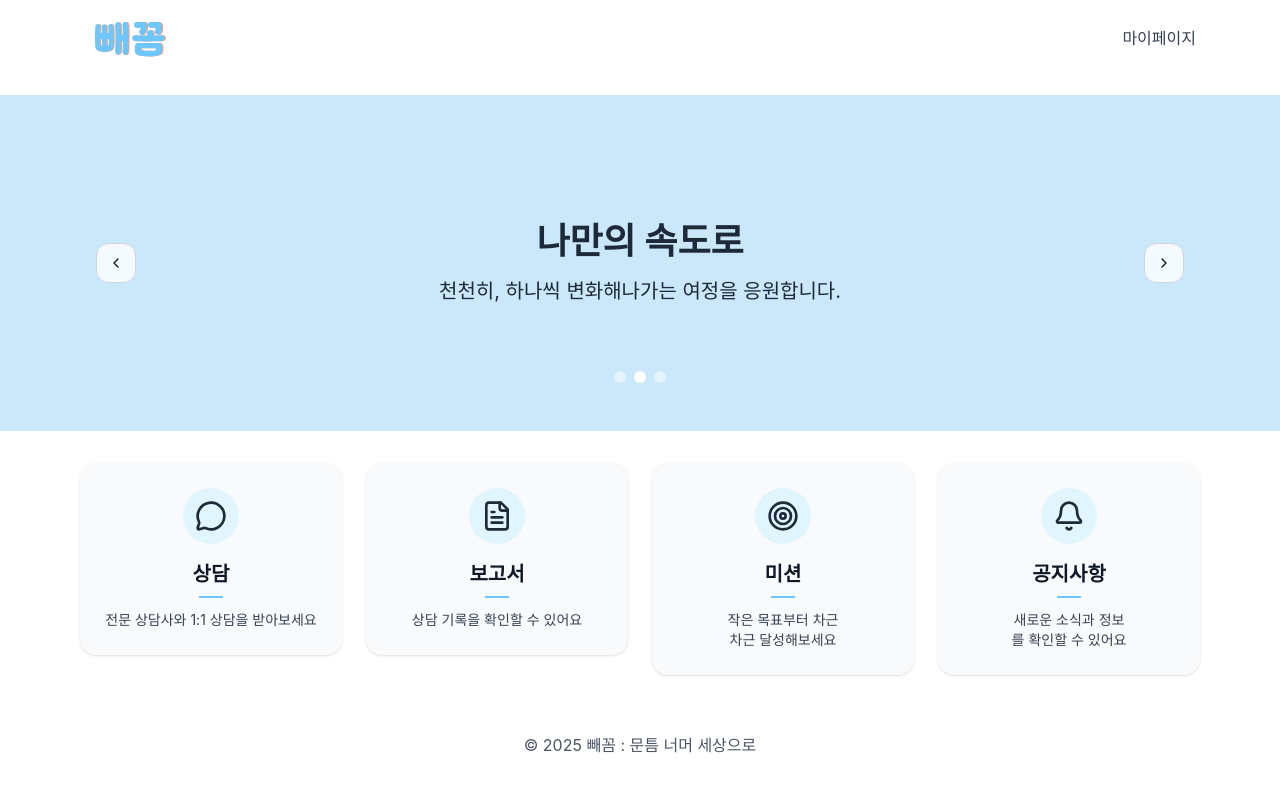
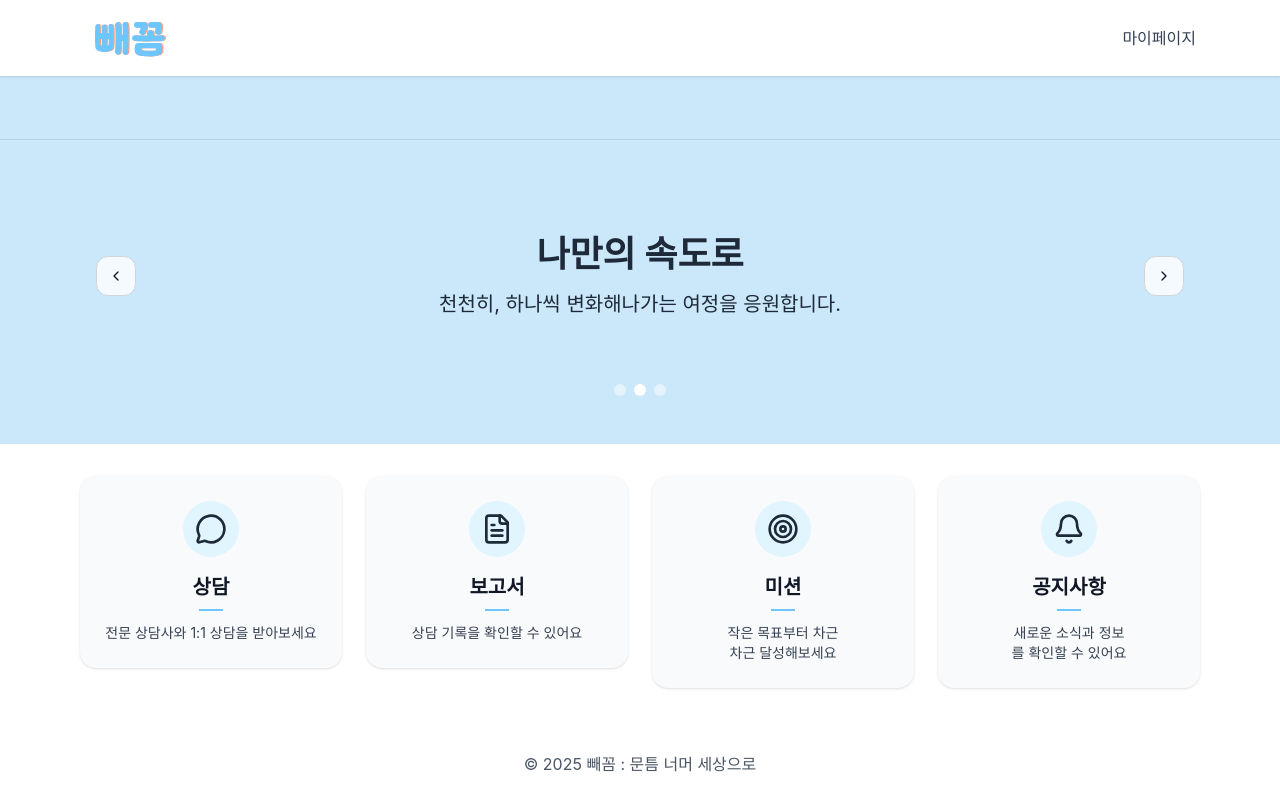
Before and after one commit to choihyunman/paekom-fe, a React (Vite) app: page / in a window 1280 px wide. Built offline with nearby package versions, Linux system fonts and the light colour scheme.

Commit message:
design: 배너/앱배너 위치 고정

```diff
--- a/src/components/shared/AppHeader.tsx
+++ b/src/components/shared/AppHeader.tsx
@@ -4,14 +4,20 @@ import { Link, useNavigate } from "react-router-dom";
 import { Button } from "@/components/ui/Button";
 import { ArrowLeft } from "lucide-react";
 import type { To } from "react-router-dom";
+import { cn } from "@/lib/utils";
+export const APP_HEADER_H = 64; // 헤더 높이(px)
 
 type HeaderConfig = {
   title: string;
   showBack: boolean;
-  backTo?: number | To; // ← string 경로, 또는 { pathname, search, state } 객체 지원
-  backReplace?: boolean; // ← 히스토리 쌓지 않고 대체할지 옵션
+  backTo?: number | To;
+  backReplace?: boolean;
   right?: { label: string; to?: string; onClick?: () => void } | null;
-  backLabel?: ReactNode; // 백버튼 문구 (undefined면 '홈으로' 기본값)
+  backLabel?: ReactNode;
+  /** ✅ 내용이 없어도 배경색 바(높이 APP_HEADER_H)를 렌더 */
+  showEmptyBar?: boolean;
+  /** (선택) 빈 바/헤더 배경색 커스텀 */
+  bg?: string; // default: "#CAE8FA"
 };
 
 type HeaderContextValue = {
@@ -25,6 +31,8 @@ const initialConfig: HeaderConfig = {
   showBack: false,
   backTo: -1,
   right: null,
+  showEmptyBar: false,
+  bg: "#CAE8FA",
 };
 
 const HeaderContext = createContext<HeaderContextValue | null>(null);
@@ -64,9 +72,11 @@ export function useHeader() {
 }
 
 /** 실제 헤더 UI */
-export default function AppHeader() {
+export default function AppHeader({ className }: { className?: string }) {
   const { config } = useHeader();
   const navigate = useNavigate();
+
+  const isEmpty = !config.title && !config.showBack && !config.right?.label;
 
   const handleBack = () => {
     if (typeof config.backTo === "number") {
@@ -78,10 +88,25 @@ export default function AppHeader() {
     }
   };
 
+  // ✅ 비어있어도 같은 높이 스페이서 렌더
+  if (isEmpty && config.showEmptyBar) {
+    return (
+      <div
+        className={cn("w-full", className)}
+        style={{ backgroundColor: config.bg }}
+      >
+        <header
+          className="border-b border-black/10"
+          style={{ height: APP_HEADER_H }}
+        ></header>
+      </div>
+    );
+  }
+
   const backLabel = config.backLabel ?? "홈으로";
 
   return (
-    <div className="bg-[#CAE8FA]">
+    <div className="bg-[#CAE8FA] sticky top-[64px]">
       <header className="shadow-sm">
         <div className="mx-auto max-w-6xl px-4 py-4">
           <div className="flex items-center justify-between">
@@ -97,9 +122,11 @@ export default function AppHeader() {
                   {backLabel}
                 </Button>
               )}
-              <h1 className="text-2xl font-bold text-gray-800">
-                {config.title || " "}
-              </h1>
+              {config.title && (
+                <h1 className="text-2xl font-bold text-gray-800">
+                  {config.title}
+                </h1>
+              )}
             </div>
 
             {config.right?.label ? (
--- a/src/components/shared/Header.tsx
+++ b/src/components/shared/Header.tsx
@@ -2,19 +2,22 @@ import { NavLink, Link } from "react-router-dom";
 import { cn } from "@/lib/utils";
 import logo from "@/assets/logo_paekom.svg";
 import { User } from "lucide-react";
+export const BRAND_H = 64; // 헤더 높이(px)
 
 export default function Header() {
   return (
-    <header className="shadow-sm" role="banner">
+    <header className="shadow-sm sticky top-0 z-50 bg-white" role="banner">
       {/* AppLayout에서 배경(#CAE8FA)을 감싸주므로 여기선 투명 */}
       <div className="max-w-6xl mx-auto px-4 py-4">
         <div className="flex items-center justify-between">
+          <div className="flex items-center space-x-4">
             <Link
               to="/"
               className="text-2xl font-bold text-gray-800 focus:outline-none focus-visible:ring-2 focus-visible:ring-sky-300 rounded-lg"
             >
               <img src={logo} alt="paekom" width={100} />
             </Link>
+          </div>
 
           {/* md 이상에서 텍스트 네비 */}
           <nav
--- a/src/layouts/AppLayout.tsx
+++ b/src/layouts/AppLayout.tsx
@@ -6,19 +6,22 @@ import AppHeader, { HeaderProvider } from "@/components/shared/AppHeader";
 
 export default function AppLayout() {
   return (
-    // 100svh = 모바일 안전 뷰포트
-    <div className="min-h-[100svh] grid grid-rows-[auto,1fr,auto] bg-white">
+    <div className="min-h-[100svh] flex flex-col bg-white">
+      {/* 최상단 브랜드 헤더: 항상 고정 */}
       <Header />
 
-      <HeaderProvider>
-        {/* ⬇️ 여기에 Outlet이 있어야 자식 라우트(HomePage)가 렌더됨 */}
-        <main className="overflow-y-auto">
+      {/* 고정 헤더만큼 상단 여백 확보 (헤더에 가리지 않게) */}
+      <div className="flex-1 flex flex-col">
+        <HeaderProvider>
+          {/* ⬇️ 내부에 overflow 주지 말고(=문서가 스크롤) AppHeader만 sticky */}
           <AppHeader />
-          <Outlet />
-        </main>
-      </HeaderProvider>
+          <main className="flex-1" style={{ marginTop: "0px" }}>
+            <Outlet />
+          </main>
+        </HeaderProvider>
 
-      <Footer />
+        <Footer />
+      </div>
     </div>
   );
 }
--- a/src/pages/Home/HomePage.tsx
+++ b/src/pages/Home/HomePage.tsx
@@ -1,6 +1,8 @@
 import { MessageCircle, FileText, Target, Bell } from "lucide-react";
 import BannerCarousel from "./components/Banner";
 import CategoryGrid from "./components/CategoryGrid";
+import { useEffect } from "react";
+import { useHeader } from "@/components/shared/AppHeader";
 
 type Banner = {
   id: number;
@@ -73,6 +75,21 @@ const CATEGORIES: Category[] = [
 // -------------------------------------------
 
 export default function HomePage() {
+  const { setHeader, reset } = useHeader();
+
+  useEffect(() => {
+    setHeader({
+      // 콘텐츠는 비우되…
+      title: "",
+      showBack: false,
+      right: null,
+      // ✅ 빈 바를 보여줘 (배경색+구분선+높이만)
+      showEmptyBar: true,
+      bg: "#CAE8FA", // 선택
+    });
+    return reset;
+  }, [setHeader, reset]);
+
   return (
     <div className="h-full flex flex-col bg-white">
       {/* Header+Banner 영역 배경 톤 */}
```
Lines whose indentation alone changed are shown as unchanged.
